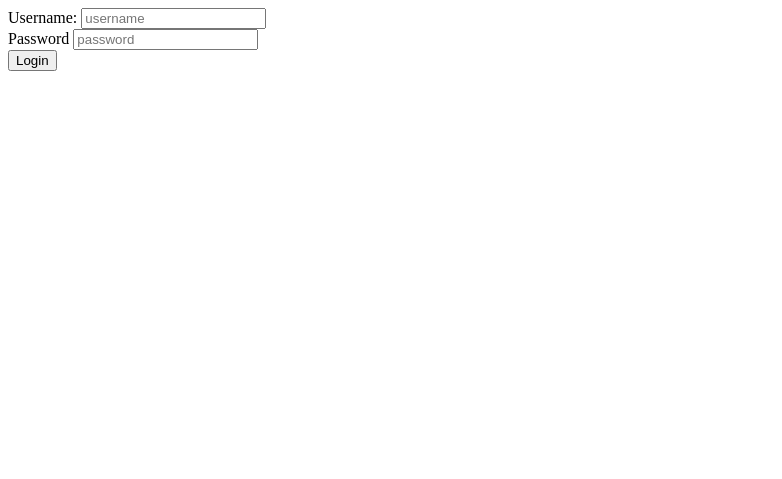
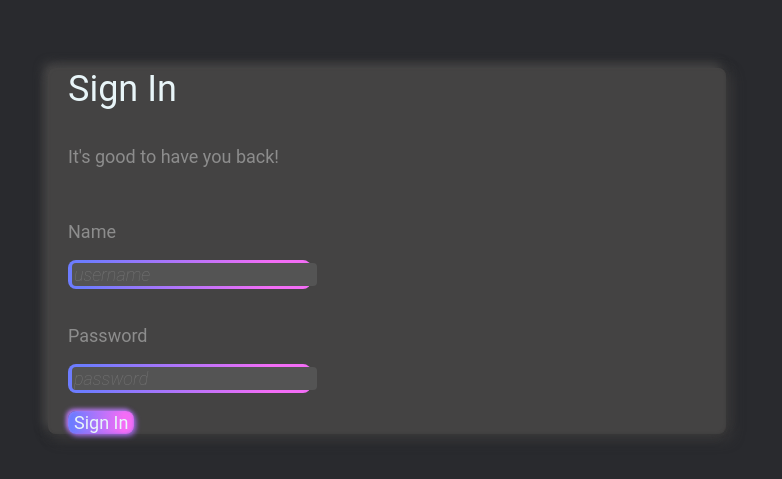
Before and after one commit to jacob-macleod/Timely, a Flask app: page /login in a window 1280 px wide. Shown: the top 479 px of the page, without its empty margins (0-782 px from the left). Run offline with Flask 2, Linux system fonts and the light colour scheme.

Commit message:
Styled login.html

```diff
--- a/templates/login.html
+++ b/templates/login.html
@@ -5,18 +5,154 @@
   <meta charset="utf-8">
   <meta name="viewport"
      content="width=device-width, initial-scale=1, user-scalable=yes">
+  <style>
+      body {
+        background-color: #292A2E;
+      }
+
+      .grid-container {
+        display: grid;
+        grid-template-columns: auto auto;
+      }
+
+      @media screen and (min-width: 896px) {
+        .productivity_image {
+          position: relative;
+          left: 20vh;
+          width: 70vh;
+        }
+      }
+
+
+      @media screen and (max-width: 895px) {
+        .productivity_image {
+          display: none;
+        }
+      }
+
+      .container {
+        position: relative;
+        width: 90%;
+        left: 5vh;
+        top: 3vh;
+
+        background: #444343;
+        box-shadow: -5px 5px 10px rgba(61, 60, 60, 0.2), 5px -5px 10px rgba(61, 60, 60, 0.2), -5px -5px 10px rgba(75, 74, 74, 0.9), 5px 5px 13px rgba(61, 60, 60, 0.9), inset 1px 1px 2px rgba(75, 74, 74, 0.3), inset -1px -1px 2px rgba(61, 60, 60, 0.5);
+        border-radius: 8px;
+
+      }
+
+      .sign_up {
+        position: relative;
+        left: 20px;
+
+        font-family: Roboto;
+        font-style: normal;
+        font-weight: normal;
+        font-size: 36px;
+        line-height: 42px;
+
+        color: #E8F5F8;
+      }
+
+      .motivation_message {
+        position: relative;
+        left: 20px;
+
+        font-family: Roboto;
+        font-style: normal;
+        font-weight: normal;
+        font-size: 18px;
+        line-height: 21px;
+
+        color: #8D8D8D;
+      }
+
+      .label {
+        position: relative;
+        left: 20px;
+
+        font-family: Roboto;
+        font-style: normal;
+        font-weight: normal;
+        font-size: 18px;
+        line-height: 21px;
+
+        color: #8D8D8D;
+      }
+
+      .input {
+        position: relative;
+        left: 4px;
+        top: 3px;
+
+        background: #545454;
+        border: none;
+        border-radius: 4px;
+
+        font-family: Roboto;
+        font-style: italic;
+        font-weight: 200;
+        font-size: 18px;
+        line-height: 21px;
+
+        color: #8D8D8D;
+      }
+
+      .input_gradient {
+        position: relative;
+        left: 20px;
+        height: 29px;
+        width: 243px;
+        position: relative;
+        background: linear-gradient(92.68deg, #6D7CFF 6.77%, #F36DF6 83.08%);
+        border-radius: 8px;
+      }
+
+      .go {
+        cursor: pointer;
+        left: 20px;
+        position: relative;
+        font-family: Roboto;
+        font-style: normal;
+        font-weight: normal;
+        font-size: 18px;
+        line-height: 21px;
+
+        color: #E8F5F8;
+
+        background: linear-gradient(92.68deg, #6D7CFF 6.77%, #F36DF6 83.08%);
+        box-shadow: -2px 2px 4px rgba(158, 104, 226, 0.2), 2px -2px 4px rgba(158, 104, 226, 0.2), -2px -2px 4px rgba(194, 128, 255, 0.9), 2px 2px 5px rgba(158, 104, 226, 0.9), inset 1px 1px 2px rgba(194, 128, 255, 0.3), inset -1px -1px 2px rgba(158, 104, 226, 0.5);
+        border-radius: 8px;
+        border: none;
+      }
+  </style>
+
 
   <title>Timely</title>
 </head>
 <body>
-    <form action="{{ url_for("login")}}" method="post">
-        <label for="username">Username:</label>
-        <input type="text" id="username" name="uname" placeholder="username">
+  <div class="grid-container">
+    <div class="grid-item">
+      <div class="container">
+        <p class="sign_up">Sign In</p>
+        <p class="motivation_message">It's good to have you back!</p>
         <br>
-        <label for="password">Password</label>
-        <input type="password" id="password" name="pword" placeholder="password">
-        <br>
-        <button type="submit">Login</button>
+          <form action="{{ url_for("login")}}" method="post">
+              <p class="label" for="username">Name</p>
+              <div class="input_gradient">
+                <input class="input" type="text" id="username" name="uname" placeholder="username">
+              </div>
+              <br>
+              <p class="label" for="password">Password</p>
+              <div class="input_gradient">
+                <input class="input" type="password" id="password" name="pword" placeholder="password">
+              </div>
+              <br>
+              <button class="go" type="submit">Sign In</button>
+          </div>
+    </div>
+  </div>
 
 </body>
 </html>
```
